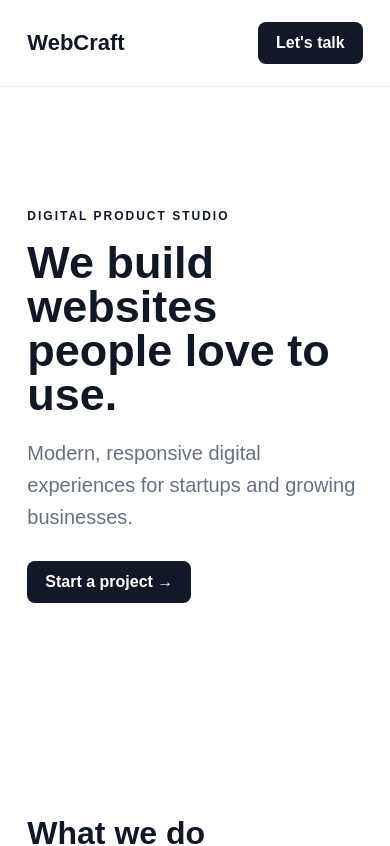
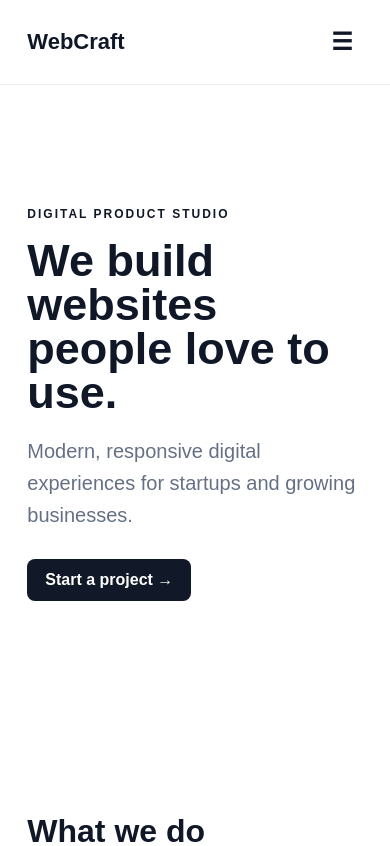
Before and after one commit to mandadapuswarna/webcraft-business-landing-page, a React (Vite) app: page / in a window 390 px wide. Shown: the top 846 px of the page. Built offline with nearby package versions, Linux system fonts and the light colour scheme.

Commit message:
feat: add responsive mobile navigation

```diff
--- a/src/components/Header/Header.jsx
+++ b/src/components/Header/Header.jsx
@@ -2,6 +2,7 @@ import { useEffect, useState } from "react";
 
 export default function Header() {
   const [activeSection, setActiveSection] = useState("");
+  const [menuOpen, setMenuOpen] = useState(false);
 
   useEffect(() => {
     const sections = ["services", "work", "contact"]
@@ -39,21 +40,46 @@ export default function Header() {
     return () => observer.disconnect();
   }, []);
 
+  function closeMenu() {
+    setMenuOpen(false);
+  }
+
   return (
     <header>
       <b>WebCraft</b>
-      <nav>
-        <a className={activeSection === "services" ? "active" : ""} href="#services">
+      <button
+        className="menu-toggle"
+        type="button"
+        aria-label={menuOpen ? "Close navigation menu" : "Open navigation menu"}
+        aria-expanded={menuOpen}
+        onClick={() => setMenuOpen((isOpen) => !isOpen)}
+      >
+        {menuOpen ? "×" : "☰"}
+      </button>
+      <nav className={menuOpen ? "open" : ""}>
+        <a
+          className={activeSection === "services" ? "active" : ""}
+          href="#services"
+          onClick={closeMenu}
+        >
           Services
         </a>
-        <a className={activeSection === "work" ? "active" : ""} href="#work">
+        <a
+          className={activeSection === "work" ? "active" : ""}
+          href="#work"
+          onClick={closeMenu}
+        >
           Work
         </a>
-        <a className={activeSection === "contact" ? "active" : ""} href="#contact">
+        <a
+          className={activeSection === "contact" ? "active" : ""}
+          href="#contact"
+          onClick={closeMenu}
+        >
           Contact
         </a>
       </nav>
-      <a className="button" href="#contact">
+      <a className="button desktop-cta" href="#contact" onClick={closeMenu}>
         Let's talk
       </a>
     </header>
--- a/src/styles.css
+++ b/src/styles.css
@@ -18,6 +18,7 @@ header {
   position: sticky;
   top: 0;
   background: #fff;
+  z-index: 10;
 }
 header b {
   font-size: 22px;
@@ -25,6 +26,9 @@ header b {
 nav {
   display: flex;
   gap: 25px;
+}
+.menu-toggle {
+  display: none;
 }
 nav a {
   position: relative;
@@ -381,7 +385,42 @@ footer {
   color: #667085;
 }
 @media (max-width: 700px) {
+  header {
+    position: sticky;
+  }
+  .menu-toggle {
+    display: block;
+    padding: 8px 10px;
+    background: transparent;
+    color: #101828;
+    font-size: 24px;
+    line-height: 1;
+  }
   nav {
+    display: none;
+    position: absolute;
+    top: 100%;
+    right: 7%;
+    left: 7%;
+    flex-direction: column;
+    gap: 0;
+    padding: 8px;
+    background: #fff;
+    border: 1px solid #e5e7eb;
+    border-radius: 8px;
+    box-shadow: 0 12px 24px rgba(16, 24, 40, 0.1);
+  }
+  nav.open {
+    display: flex;
+  }
+  nav a {
+    padding: 14px 12px;
+  }
+  nav a::after {
+    right: 12px;
+    left: 12px;
+  }
+  .desktop-cta {
     display: none;
   }
   .cards {
```
Also changed, not shown: 1 other file (tests, documents, lock files or other folders).
